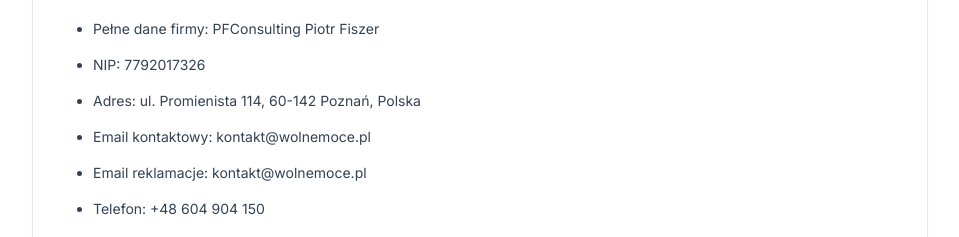
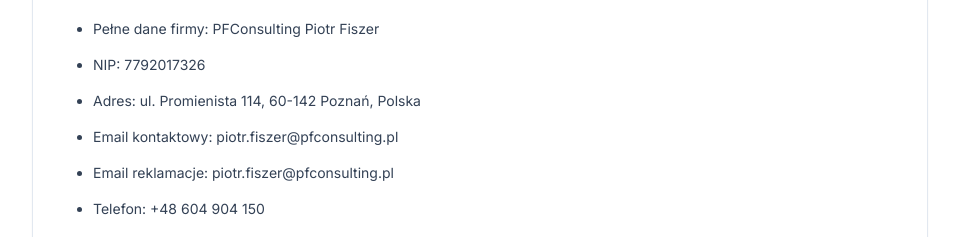
Before and after one commit to piotrfpn/wolnemoce_www, a Next.js app: page /en/regulamin in a window 1280 px wide. Shown: the part 1100-1337 px from the top of the page, without its empty margins (160-1119 px from the left). Built offline with nearby package versions, Linux system fonts and the light colour scheme; no server answers.

Commit message:
fix: update public contact email

```diff
--- a/components/views/CookiesDocumentView.tsx
+++ b/components/views/CookiesDocumentView.tsx
@@ -66,7 +66,7 @@
                 <p>
                   Operatorem i administratorem Serwisu jest: PFConsulting Piotr Fiszer,
                   ul. Promienista 114, 60-142 Poznań, Polska, NIP: 7792017326.
-                  Kontakt w sprawach cookies i ochrony prywatności: kontakt@wolnemoce.pl, tel: +48 604 904 150.
+                  Kontakt w sprawach cookies i ochrony prywatności: piotr.fiszer@pfconsulting.pl, tel: +48 604 904 150.
                 </p>
               </Section>
               <Section number={1} title="Czym są cookies">
--- a/components/views/PrivacyDocumentView.tsx
+++ b/components/views/PrivacyDocumentView.tsx
@@ -73,7 +73,7 @@
               <Section number={2} title="Kontakt w sprawach RODO">
                 <p>
                   W sprawach dotyczących ochrony danych osobowych można
-                  kontaktować się pod adresem e-mail: kontakt@wolnemoce.pl lub telefonem: +48 604 904 150.
+                  kontaktować się pod adresem e-mail: piotr.fiszer@pfconsulting.pl lub telefonem: +48 604 904 150.
                 </p>
               </Section>
 
--- a/components/views/TermsDocumentView.tsx
+++ b/components/views/TermsDocumentView.tsx
@@ -80,8 +80,8 @@
                   <li>Pełne dane firmy: PFConsulting Piotr Fiszer</li>
                   <li>NIP: 7792017326</li>
                   <li>Adres: ul. Promienista 114, 60-142 Poznań, Polska</li>
-                  <li>Email kontaktowy: kontakt@wolnemoce.pl</li>
-                  <li>Email reklamacje: kontakt@wolnemoce.pl</li>
+                  <li>Email kontaktowy: piotr.fiszer@pfconsulting.pl</li>
+                  <li>Email reklamacje: piotr.fiszer@pfconsulting.pl</li>
                   <li>Telefon: +48 604 904 150</li>
                 </ul>
               </Section>
@@ -513,7 +513,7 @@
               <Section number={30} title="Reklamacje">
                 <p>
                   Reklamacje dotyczące działania Serwisu można kierować na adres
-                  kontakt@wolnemoce.pl. Reklamacja powinna zawierać opis
+                  piotr.fiszer@pfconsulting.pl. Reklamacja powinna zawierać opis
                   problemu, dane zgłaszającego, identyfikację konta lub treści oraz
                   oczekiwany sposób rozpatrzenia.
                 </p>
--- a/lib/mockData.ts
+++ b/lib/mockData.ts
@@ -638,7 +638,7 @@
 ];
 
 export const contactInfo = {
-  email: "kontakt@wolnemoce.pl",
+  email: "piotr.fiszer@pfconsulting.pl",
   phone: "+48 604 904 150",
   city: "Poznań",
   hours: "Pon.-pt. 9:00-17:00",
```
